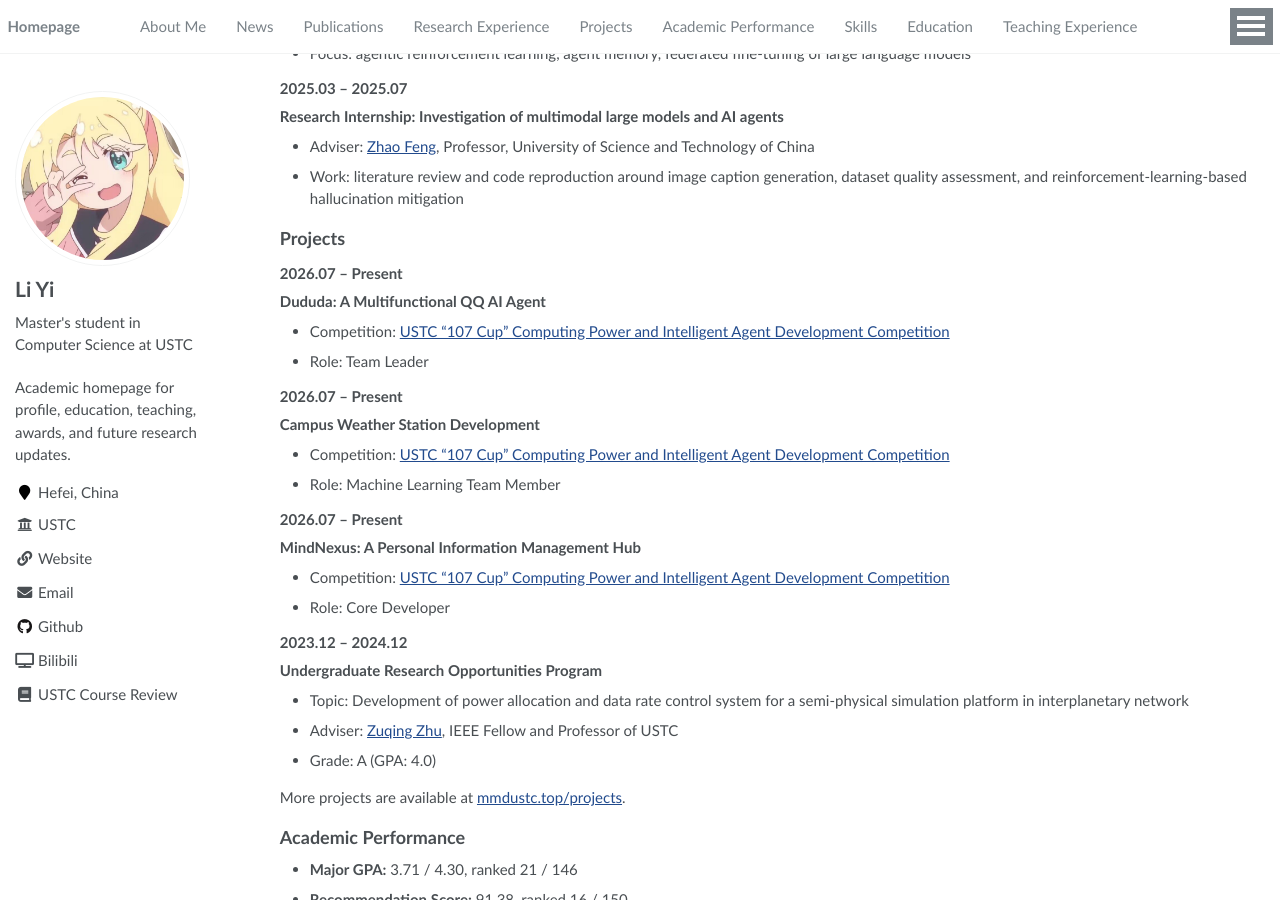
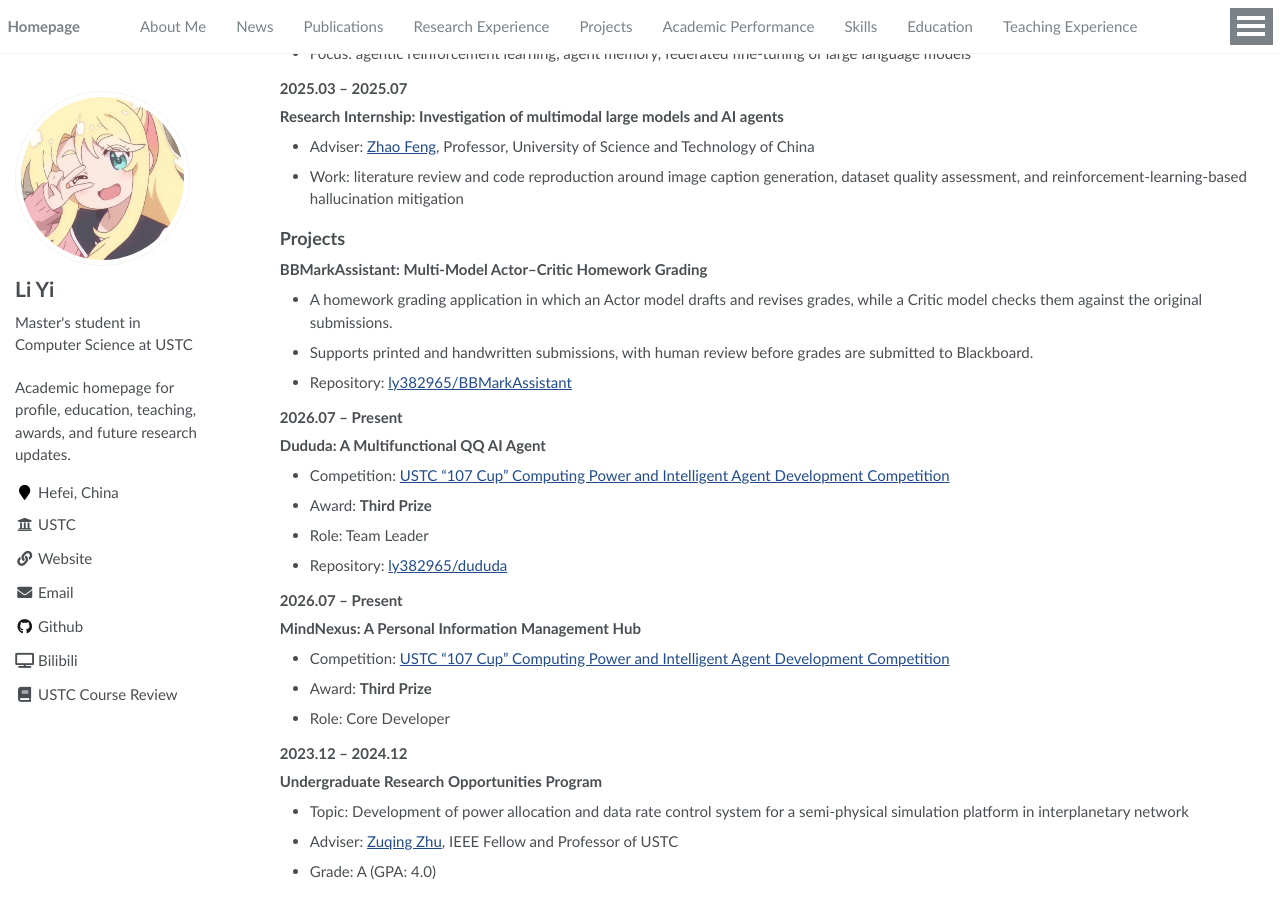
Before and after one commit to ly382965/ly382965.github.io, a Jekyll site: the page built from _pages/about.md, in a window 1280 px wide and 900 px high, scrolled down 500 px. Built offline with Jekyll 4.4.1, drawn with Linux system fonts in a browser that asks for light colours; some of the changed text lies outside the part shown.

Commit message:
Update project awards and add BBMarkAssistant

```diff
--- a/_pages/about.md
+++ b/_pages/about.md
@@ -40,25 +40,27 @@ My current research interests include agentic reinforcement learning and agent m
 
 ## [Projects](#projects)
 
+**BBMarkAssistant: Multi-Model Actor–Critic Homework Grading**
+
+- A homework grading application in which an Actor model drafts and revises grades, while a Critic model checks them against the original submissions.
+- Supports printed and handwritten submissions, with human review before grades are submitted to Blackboard.
+- Repository: [ly382965/BBMarkAssistant](https://github.com/ly382965/BBMarkAssistant)
+
 ### 2026.07 -- Present
 
 **Dududa: A Multifunctional QQ AI Agent**
 
 - Competition: [USTC "107 Cup" Computing Power and Intelligent Agent Development Competition](https://ustcnet.ustc.edu.cn/2026/0623/c33415a745288/page.htm)
+- Award: **Third Prize**
 - Role: Team Leader
-
-### 2026.07 -- Present
-
-**Campus Weather Station Development**
-
-- Competition: [USTC "107 Cup" Computing Power and Intelligent Agent Development Competition](https://ustcnet.ustc.edu.cn/2026/0623/c33415a745288/page.htm)
-- Role: Machine Learning Team Member
+- Repository: [ly382965/dududa](https://github.com/ly382965/dududa)
 
 ### 2026.07 -- Present
 
 **MindNexus: A Personal Information Management Hub**
 
 - Competition: [USTC "107 Cup" Computing Power and Intelligent Agent Development Competition](https://ustcnet.ustc.edu.cn/2026/0623/c33415a745288/page.htm)
+- Award: **Third Prize**
 - Role: Core Developer
 
 ### 2023.12 -- 2024.12
@@ -114,6 +116,7 @@ More projects are available at [mmdustc.top/projects](https://mmdustc.top/projec
 
 ## [Awards and Honors](#awards-and-honors)
 
+- 2026 **Third Prize**, USTC "107 Cup" Computing Power and Intelligent Agent Development Competition (Dududa and MindNexus, one award each)
 - 2026.06 **University-level Outstanding Graduate**, University of Science and Technology of China
 - 2025.10 **Gold Prize**, Outstanding Undergraduates Scholarship
 - 2025.05 **S Prize**, Mathematical Contest in Modeling (MCM)
```
